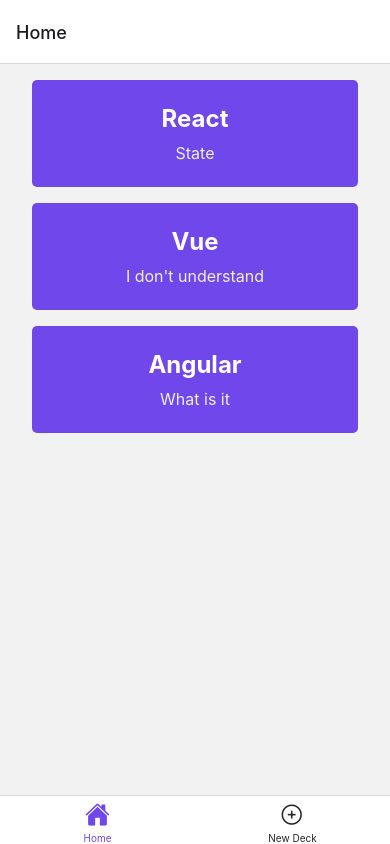
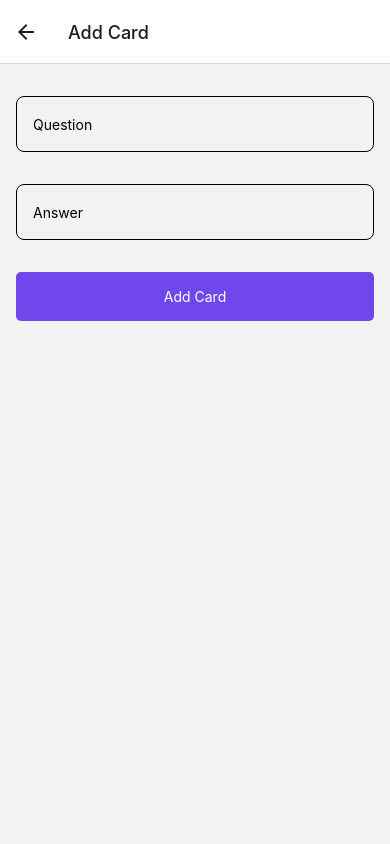
Before and after one commit to dewaleolaoye/flashcards, a React Native app: screen /AddCardScreen in a window 390 px wide. Built offline with nearby package versions, Linux system fonts and the light colour scheme.

Commit message:
feat: Add card

```diff
--- a/App.js
+++ b/App.js
@@ -5,6 +5,7 @@
 import { createNativeStackNavigator } from '@react-navigation/native-stack';
 import { SafeAreaProvider } from 'react-native-safe-area-context';
 import HomeScreen from './screens/HomeScreen';
+import AddCardScreen from './screens/AddCardScreen';
 
 const Stack = createNativeStackNavigator();
 
@@ -25,6 +26,12 @@
               component={DeckScreen}
               options={{ headerShown: true, title: 'Deck' }}
             />
+
+            <Stack.Screen
+              name='AddCardScreen'
+              component={AddCardScreen}
+              options={{ headerShown: true, title: 'Add Card' }}
+            />
           </Stack.Navigator>
         </SafeAreaProvider>
       </NavigationContainer>
--- a/components/Card.js
+++ b/components/Card.js
@@ -1,12 +1,12 @@
 import React from 'react';
 import { View, Text, StyleSheet, TouchableOpacity } from 'react-native';
 
-const Card = ({ title, description, onPress }) => {
+const Card = ({ title, cardCount, onPress }) => {
   return (
     <TouchableOpacity onPress={onPress}>
       <View style={styles.card}>
         <Text style={styles.title}>{title}</Text>
-        <Text style={styles.desc}>{description}</Text>
+        <Text style={styles.desc}>{cardCount} cards</Text>
       </View>
     </TouchableOpacity>
   );
--- /dev/null
+++ b/screens/AddCardScreen.js
@@ -0,0 +1,75 @@
+import React from 'react';
+import {
+  StyleSheet,
+  Text,
+  View,
+  TextInput,
+  TouchableOpacity,
+} from 'react-native';
+
+const AddCardScreen = () => {
+  return (
+    <View style={styles.container}>
+      <TextInput
+        // onChangeText={(e) => setText(e)}
+        style={styles.input}
+        placeholder='Question'
+      />
+
+      <TextInput
+        // onChangeText={(e) => setText(e)}
+        style={styles.input}
+        placeholder='Answer'
+      />
+
+      <TouchableOpacity style={[styles.btn, styles.btnAdd]}>
+        <Text style={[styles.btnText, styles.white]}>Add Card</Text>
+      </TouchableOpacity>
+    </View>
+  );
+};
+
+export default AddCardScreen;
+
+const styles = StyleSheet.create({
+  container: {
+    paddingTop: 32,
+    paddingLeft: 16,
+    paddingRight: 16,
+  },
+
+  input: {
+    height: 56,
+    borderColor: '#000',
+    color: '#000',
+    borderRadius: 8,
+    borderWidth: 1,
+    marginBottom: 32,
+    padding: 16,
+  },
+
+  btn: {
+    height: 56,
+    padding: 16,
+    borderRadius: 8,
+    backgroundColor: '#7047EA',
+  },
+
+  btn: {
+    padding: 16,
+    borderRadius: 5,
+    marginBottom: 16,
+  },
+
+  btnText: {
+    textAlign: 'center',
+  },
+
+  btnAdd: {
+    backgroundColor: '#7047EA',
+  },
+
+  white: {
+    color: '#fff',
+  },
+});
--- a/screens/DeckListScreen.js
+++ b/screens/DeckListScreen.js
@@ -8,16 +8,19 @@
     id: '1',
     title: 'React',
     desc: 'State',
+    cardCount: 2,
   },
   {
     id: '2',
     title: 'Vue',
     desc: "I don't understand",
+    cardCount: 23,
   },
   {
     id: '3',
     title: 'Angular',
     desc: 'What is it',
+    cardCount: 4,
   },
 ];
 
@@ -40,11 +43,11 @@
           return (
             <Card
               title={item.title}
-              description={item.desc}
+              cardCount={item.cardCount}
               onPress={() =>
                 navigation.navigate('DeckScreen', {
                   title: item.title,
-                  description: item.desc,
+                  cardCount: item.cardCount,
                 })
               }
             />
--- a/screens/DeckScreen.js
+++ b/screens/DeckScreen.js
@@ -1,13 +1,26 @@
 import React from 'react';
-import { StyleSheet, Text, View } from 'react-native';
+import { StyleSheet, Text, View, TouchableOpacity } from 'react-native';
 
-const DeckScreen = ({ route }) => {
-  const { title, description } = route.params;
+const DeckScreen = ({ route, navigation }) => {
+  const { title, cardCount } = route.params;
 
   return (
     <View style={styles.container}>
       <Text style={styles.text}>{title}</Text>
-      <Text style={styles.text}>{description}</Text>
+      <Text style={styles.text}>{cardCount} cards</Text>
+
+      <View style={styles.btnWrapper}>
+        <TouchableOpacity
+          style={[styles.btn, styles.btnAdd]}
+          onPress={() => navigation.navigate('AddCardScreen')}
+        >
+          <Text style={[styles.btnText, styles.white]}>Add Card</Text>
+        </TouchableOpacity>
+
+        <TouchableOpacity style={[styles.btn, styles.btnStart]}>
+          <Text style={styles.btnText}>Start Quiz</Text>
+        </TouchableOpacity>
+      </View>
     </View>
   );
 };
@@ -15,8 +28,41 @@
 export default DeckScreen;
 
 const styles = StyleSheet.create({
+  container: {
+    flex: 1,
+    alignItems: 'center',
+    paddingTop: 40,
+  },
+
+  btnWrapper: {
+    marginTop: 200,
+  },
+
   text: {
     fontSize: 24,
     fontWeight: '600',
   },
+
+  btn: {
+    padding: 16,
+    borderRadius: 5,
+    marginBottom: 16,
+    width: 200,
+  },
+
+  btnText: {
+    textAlign: 'center',
+  },
+
+  btnAdd: {
+    backgroundColor: '#7047EA',
+  },
+
+  btnStart: {
+    borderWidth: 1,
+  },
+
+  white: {
+    color: '#fff',
+  },
 });
```
